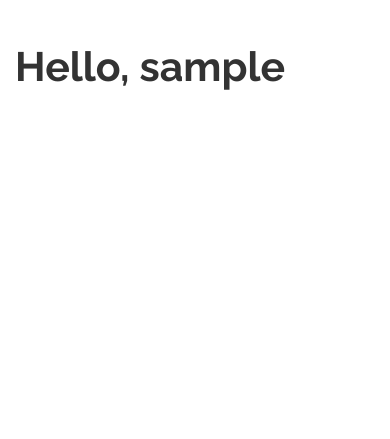
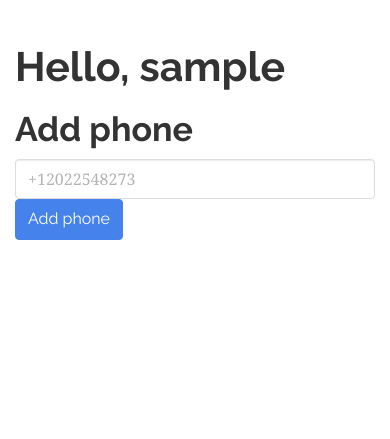
Before and after one commit to tjcsl/mhacksiv, a Flask app: page /account/ in a window 390 px wide. Shown: the part 132-571 px from the top of the page. Run offline with Flask 2, Linux system fonts and the light colour scheme; the visitor is signed in with stand-in values (Sample User, id 1); parts of the project's set-up code (start-up, migrations or seed data) failed here and were passed over.

Commit message:
Various refactoring
- Move sending texts to a seperate utility function
- Create add_phone

```diff
--- a/project/routes.py
+++ b/project/routes.py
@@ -15,6 +15,7 @@ add_url_routes((
     ('/about/', core.about),
     ('/account/', account.account_view),
     ('/account/alias/', account.aliases),
+    ('/account/phones/add/', account.add_phone),
     ('/login/', auth.login),
     ('/login/register/', auth.process_register),
     ('/login/login/', auth.process_login),
--- a/project/templates/account.html
+++ b/project/templates/account.html
@@ -1,4 +1,9 @@
 {% extends 'navbar.html' %}
 {% block content %}
 <h1>Hello, {{ session.username }}</h1>
+<h2>Add phone</h2>
+<form action="/account/phones/add/" method="POST">
+    <input type="text" placeholder="+12022548273" name="phone" class="form-control" />
+    <input type="submit" value="Add phone" class="btn btn-primary" />
+</form>
 {% endblock %}
--- /dev/null
+++ b/project/utils/twilio.py
@@ -0,0 +1,7 @@
+from twilio.rest import TwilioRestClient
+ACCOUNT_SID = "ayylmao"
+AUTH_TOKEN = "ayylmao"
+
+def send_text(phone, text):
+    client = TwilioRestClient(ACCOUxtNT_SID, AUTH_TOKEN)
+    client.messages.create(to=phone, from_="+15172194225", body=text)
--- a/project/views/account.py
+++ b/project/views/account.py
@@ -1,6 +1,22 @@
-from flask import render_template
+from flask import render_template, request, session
+import project.utils.twilio
+import random
+
 def account_view():
+    if "username" not in session:
+        return redirect("/")
+    return render_template("account.html")
+
+def add_phone():
+    if "username" not in session:
+        return redirect("/")
+    phone = request.form["phone"]
+    code = str(random.randint(0, 1000000)).zfill(6)
+    project.utils.twilio.send_text(phone, "Your queri confirmation code is %s" % code)
+    flash("Check your phone for a confirmation code.", "success")
     return render_template("account.html")
 
 def aliases():
+    if "username" not in session:
+        return redirect("/")
     return render_template("alias.html")
```
Also changed, not shown: send_reminders.py (+2 -9 lines).
